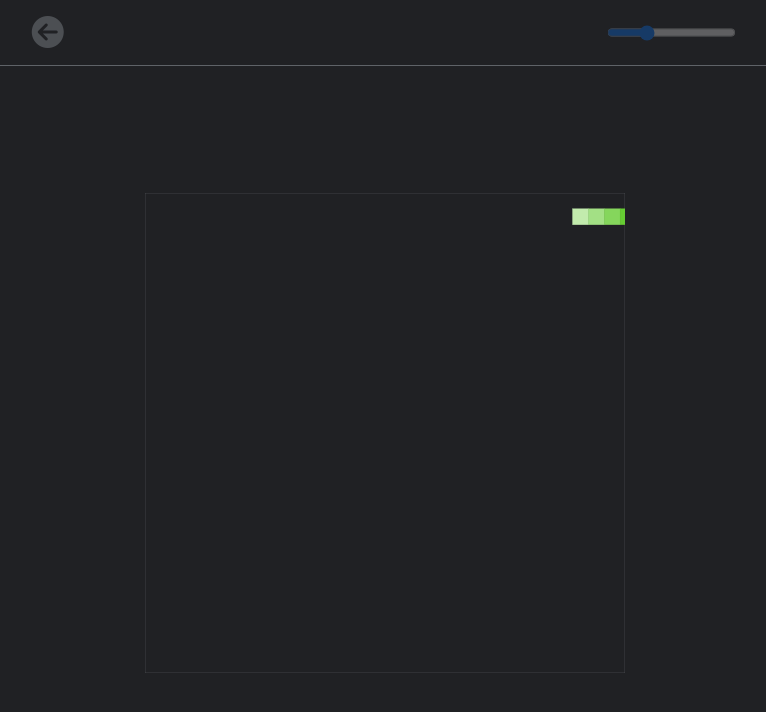
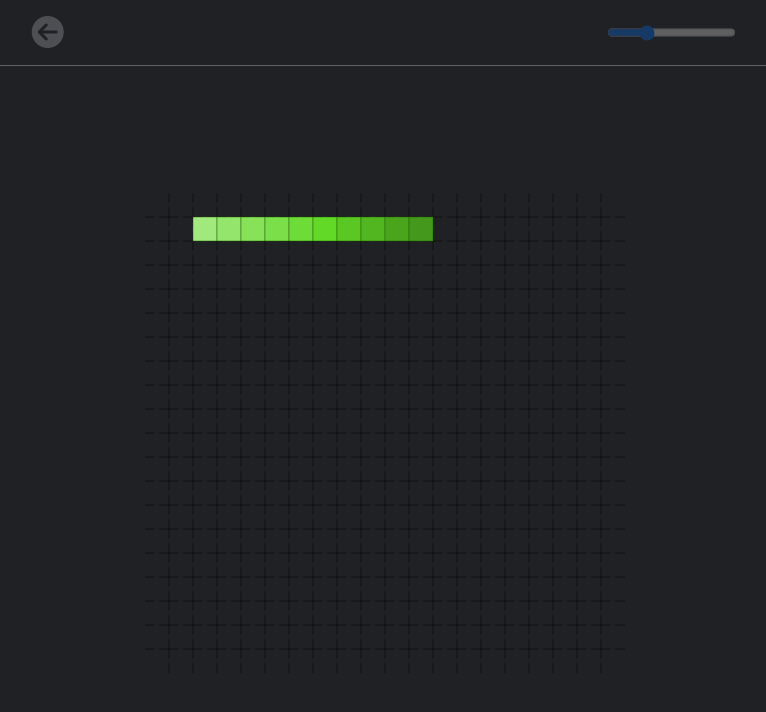
Before and after one commit to hovorun-yevhenii/snake_ts, a Vue app: page /game in a window 1280 px wide. Shown: the top 712 px of the page, without its empty margins (255-1021 px from the left). Built offline with nearby package versions, Linux system fonts and the light colour scheme.

Commit message:
initial 3

```diff
--- a/src/components/SnakeView.vue
+++ b/src/components/SnakeView.vue
@@ -1,39 +1,41 @@
 <template>
     <svg viewBox="0 0 1000 1000" width="100%">
-        <rect width="1000" height="1000" stroke="#5f6368" fill="none"></rect>
-        <!--        <transition-group tag="g" name="list" appear>-->
-        <!--            <line v-for="index in (dimension - 1)"-->
-        <!--                  :key="'x' + index"-->
-        <!--                  :x1="(1000 / dimension) * index"-->
-        <!--                  :x2="(1000 / dimension) * index"-->
-        <!--                  y2="1000">-->
-        <!--            </line>-->
-        <!--            <line v-for="index in (dimension - 1)"-->
-        <!--                  :key="'y' + index"-->
-        <!--                  :y1="(1000 / dimension) * index"-->
-        <!--                  :y2="(1000 / dimension) * index"-->
-        <!--                  x2="1000">-->
-        <!--            </line>-->
-        <!--        </transition-group>-->
-
-        <!--        <circle v-for="unit in units" :cx="unit.x" :cy="unit.y" :r="Math.round(500 / dimension)"></circle>-->
+        <transition-group tag="g" name="list" appear>
+            <line v-for="index in (dimension - 1)"
+                  :key="`x${index}`"
+                  :stroke-dasharray="strokeDasharray"
+                  :stroke-dashoffset="dimension"
+                  :x1="(1000 / dimension) * index"
+                  :x2="(1000 / dimension) * index"
+                  y2="1000">
+            </line>
+            <line v-for="index in (dimension - 1)"
+                  :key="`y${index}`"
+                  :stroke-dasharray="strokeDasharray"
+                  :stroke-dashoffset="dimension"
+                  :y1="(1000 / dimension) * index"
+                  :y2="(1000 / dimension) * index"
+                  x2="1000">
+            </line>
+        </transition-group>
 
         <transition-group tag="g" name="list" appear>
             <rect v-for="(unit, index) in units"
                   :key="unit.x + unit.y + index"
                   :x="unit.x"
                   :y="unit.y"
-                  :stroke="colors[index]"
+                  :stroke="`hsl(${hueValue}, 90%, 20%)`"
                   :fill="colors[index]"
-                  :width="Math.round(1000 / dimension)"
-                  :height="Math.round(1000 / dimension)"></rect>
+                  :width="1000 / dimension"
+                  :height="1000 / dimension"></rect>
         </transition-group>
     </svg>
 </template>
 
 <script lang="ts">
   import {Component, Prop, Vue} from 'vue-property-decorator';
-  import SnakeModel, {SnakeUnit} from '@/game/SnakeModel';
+  import SnakeModel from '@/game/SnakeModel';
+  import {SnakeUnit} from '@/game/types';
 
   @Component({})
   export default class SnakeView extends Vue {
@@ -48,14 +50,18 @@
       return this.snake.dimension;
     }
 
+    public get strokeDasharray(): string {
+      return `${this.dimension * 2} ${this.dimension / 2}`;
+    }
+
     public get colors(): string[] {
       const {length} = this.units;
-      const step: number = 40 / (length - 1);
+      const step: number = 35 / (length - 1);
 
       return Array(length)
-        .fill(40)
+        .fill(35)
         .map((value: number, index: number) => value + index * step)
-        .map((value: number) => `hsl(${this.hueValue}, 60%, ${Math.floor(value)}%`)
+        .map((value: number) => `hsl(${this.hueValue}, 70%, ${Math.floor(value)}%`)
         .reverse();
     }
   }
@@ -66,28 +72,28 @@
         max-width: 480px;
 
         line {
-            stroke: #5f6368;
+            stroke: #000;
         }
     }
 
     .list-enter-active,
     .list-leave-active,
     .list-move {
-        transition: 0ms linear;
+        transition: 0s linear;
     }
 
     .list-enter {
         opacity: 0;
-        /*transform: scale(0.5);*/
+        transform: scale(0.5);
     }
 
     .list-enter-to {
         opacity: 1;
-        /*transform: scale(1);*/
+        transform: scale(1);
     }
 
     .list-leave-to {
         opacity: 0;
-        /*transform: scale(0);*/
+        transform: scale(0);
     }
 </style>
--- a/src/game/SnakeModel.ts
+++ b/src/game/SnakeModel.ts
@@ -1,19 +1,5 @@
-import Loop from './Loop';
-
-export interface SnakeUnit {
-  readonly id?: number;
-  x: number;
-  y: number;
-}
-
-export interface SnakeOptions {
-  dimension: number;
-}
-
-export interface CoordsIncrement {
-  xIncrement: number;
-  yIncrement: number;
-}
+import Loop from '@/game/loop';
+import {SnakeUnit, SnakeOptions} from '@/game/types';
 
 export default class SnakeModel {
   public units: SnakeUnit[] = [];
@@ -28,12 +14,56 @@ export default class SnakeModel {
   constructor(options: SnakeOptions) {
     this.dimension = options.dimension;
     this.unitSize = Math.round(1000 / this.dimension);
-    this.pushInitUnits();
+    this.pushInitialUnits();
     this.addEventListener();
   }
 
-  public pushInitUnits(): void {
-    Array(5).fill('').forEach(() => this.makeStep(true));
+  public pushInitialUnits(): void {
+    Array(10).fill('').forEach(() => this.makeStep(true));
+  }
+
+  public makeStep(initial?: boolean): void {
+    this.units.push(this.makeNewUnit);
+
+    if (!initial) {
+      this.units.shift();
+    }
+  }
+
+  public main(): void {
+    this.makeStep();
+  }
+
+  get getHead(): SnakeUnit {
+    return this.units[this.units.length - 1] || {x: this.unitSize, y: this.unitSize};
+  }
+
+  get makeNewUnit(): SnakeUnit {
+    const head: SnakeUnit = this.getHead;
+    const limit = 1000 - this.unitSize;
+    const normalize = (n: number) => n > limit ? 1000 - n : n < 0 ? 1000 + n : n;
+    let x: number = 0;
+    let y: number = 0;
+
+    switch (this.direction) {
+      case 'right':
+        x = this.unitSize;
+        break;
+      case 'left':
+        x = -this.unitSize;
+        break;
+      case 'up':
+        y = -this.unitSize;
+        break;
+      case 'down':
+        y = this.unitSize;
+        break;
+    }
+
+    return {
+      x: normalize(x + head.x),
+      y: normalize(y += head.y),
+    };
   }
 
   public addEventListener(): void {
@@ -59,49 +89,4 @@ export default class SnakeModel {
       }
     });
   }
-
-  public makeStep(initial?: boolean): void {
-    const head: SnakeUnit = this.getHead;
-    const {xIncrement, yIncrement} = this.getCoordsIncrements;
-    const x: number = Math.round(head.x + xIncrement);
-    const y: number = Math.round(head.y + yIncrement);
-    this.units.push({x, y});
-
-    if (!initial) {
-      this.units.shift();
-    }
-  }
-
-  public main(): void {
-    this.makeStep();
-  }
-
-  get getHead(): SnakeUnit {
-    return this.units[this.units.length - 1] || {x: this.unitSize, y: this.unitSize};
-  }
-
-  get getCoordsIncrements(): CoordsIncrement {
-    let x: number = 0;
-    let y: number = 0;
-
-    switch (this.direction) {
-      case 'right':
-        x = this.unitSize;
-        break;
-      case 'left':
-        x = -this.unitSize;
-        break;
-      case 'up':
-        y = -this.unitSize;
-        break;
-      case 'down':
-        y = this.unitSize;
-        break;
-    }
-
-    return {
-      xIncrement: x,
-      yIncrement: y,
-    };
-  }
 }
--- a/src/game/Loop.ts
+++ b/src/game/loop.ts
@@ -13,7 +13,6 @@ export default class Loop {
   constructor(options: LoopOptions) {
     this.callback = options.callback;
     this.delay = options.interval;
-    this.start();
   }
 
   public loop(time: any) {
--- /dev/null
+++ b/src/game/types.ts
@@ -0,0 +1,8 @@
+export interface SnakeUnit {
+  x: number;
+  y: number;
+}
+
+export interface SnakeOptions {
+  dimension: number;
+}
--- a/src/views/SnakePage.vue
+++ b/src/views/SnakePage.vue
@@ -22,7 +22,7 @@
     components: {SnakeView},
   })
   export default class Game extends Vue {
-    public dimension: number = 30;
+    public dimension: number = 20;
     public hueValue: number = 100;
     public snake: SnakeModel = new SnakeModel({
       dimension: this.dimension,
```
